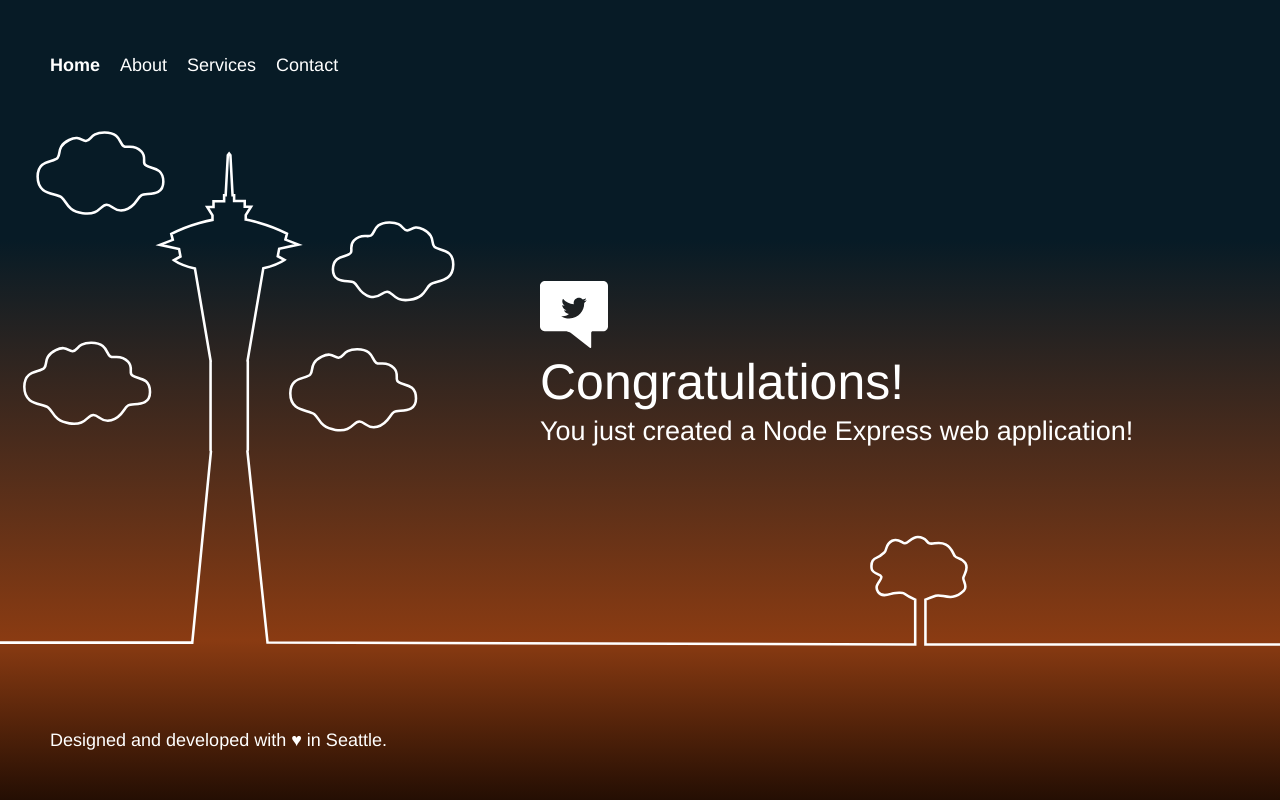
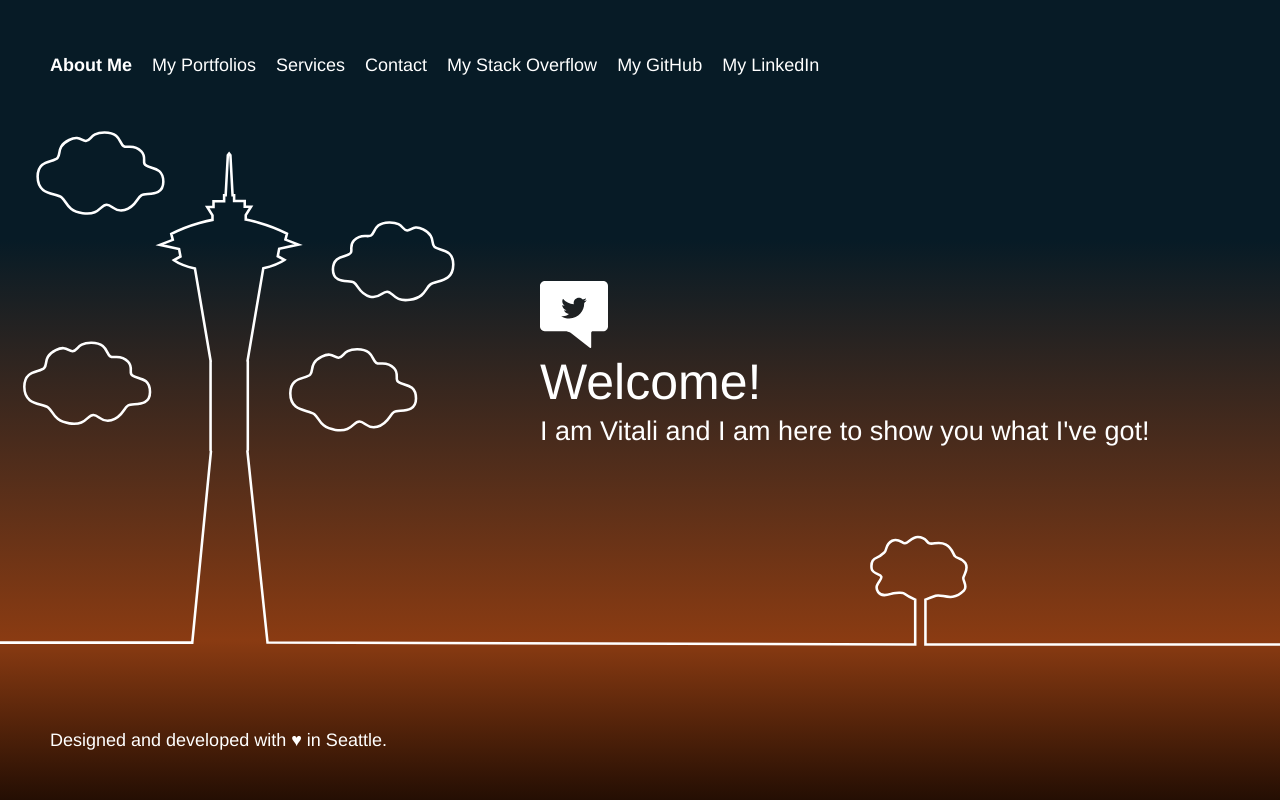
Before and after one commit to vitali87/vitali-codestar, a website: page public/index.html in a window 1280 px wide. Drawn offline with Linux system fonts and the light colour scheme.

Commit message:
Added my own content!

```diff
--- a/package.json
+++ b/package.json
@@ -7,9 +7,9 @@
         "express": "4.16.2"
     },
     "devDependencies": {
-        "mocha": "5.0.0",
-        "unit.js": "2.0.0",
-        "supertest": "3.0.0"
+        "mocha": "^8.0.1",
+        "supertest": "3.0.0",
+        "unit.js": "^2.1.1"
     },
     "scripts": {
         "test": "mocha --recursive tests --exit"
--- a/public/index.html
+++ b/public/index.html
@@ -38,7 +38,7 @@
                     <path class="path" fill="none" stroke="#FFFFFF" stroke-width="2" stroke-miterlimit="10" d="M215.8,398.8c0-13.5,12.1-10.8,15.6-14.7
                                                                                                   c2.8-3.2-1-8.8,9-13.9c7.9-4.1,9.7,1,13.1,0.8c4.5-0.3,3.3-6.7,14.7-6.6c12.7,0.2,11.2,8.4,14.7,10.6c3,1.9,7.9-2.1,13.9,4.1
                                                                                                   c3.8,4,1.3,7.4,2.5,9.8c2.2,4.4,14.7,0.9,14.7,13.9c0,12.2-13.5,8.3-17.2,10.6c-3.6,2.3-4.4,9.3-13.1,11.5c-8,2-9.5-4-13.9-4.1
-                                                                                                  c-5-0.1-5.5,8.6-18.8,6.6c-12.3-1.9-12.3-9.1-16.4-12.3C229.7,411.3,215.8,413.6,215.8,398.8z"/>
+                                                                                                 c-5-0.1-5.5,8.6-18.8,6.6c-12.3-1.9-12.3-9.1-16.4-12.3C229.7,411.3,215.8,413.6,215.8,398.8z"/>
                 </svg>
 
             </div>
@@ -47,10 +47,14 @@
         <header>
             <nav class="website-nav">
                 <ul>
-                    <li><a class="home-link" href="https://aws.amazon.com/">Home</a></li>
-                    <li><a href="https://aws.amazon.com/what-is-cloud-computing/">About</a></li>
+                    <li><a class="home-link" href="https://aws.amazon.com/">About Me</a></li>
+                    <li><a href="https://aws.amazon.com/what-is-cloud-computing/">My Portfolios</a></li>
                     <li><a href="https://aws.amazon.com/solutions/">Services</a></li>
                     <li><a href="https://aws.amazon.com/contact-us/">Contact</a></li>
+                    <li><a href="https://stackoverflow.com/users/10107864/vitali-avagyan/">My Stack Overflow</a></li>
+                    <li><a href="https://github.com/vitali87/">My GitHub</a></li>
+                    <li><a href="https://www.linkedin.com/in/vitali-avagyan-a1566234/">My LinkedIn</a></li>
+
                 </ul>
             </nav>
         </header>
@@ -58,8 +62,8 @@
         <div class="message">
             <a class="twitter-link" href="http://twitter.com/home/?status=I%20created%20a%20project%20with%20AWS%20CodeStar!%20%23AWS%20%23AWSCodeStar%20https%3A%2F%2Faws.amazon.com%2Fcodestar"><img src="img/tweet.svg" /></a>
             <div class="text">
-                <h1>Congratulations!</h1>
-                <h2>You just created a Node Express web application!</h2>
+                <h1>Welcome!</h1>
+                <h2>I am Vitali and I am here to show you what I've got!</h2>
             </div>
         </div>
     </div>
```
Also changed, not shown: 1 other file.
